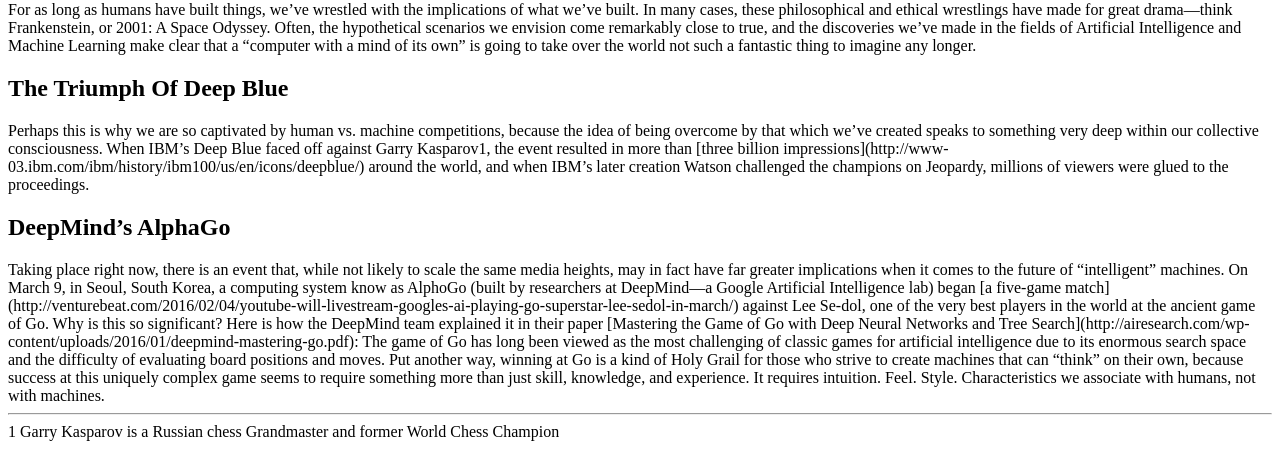
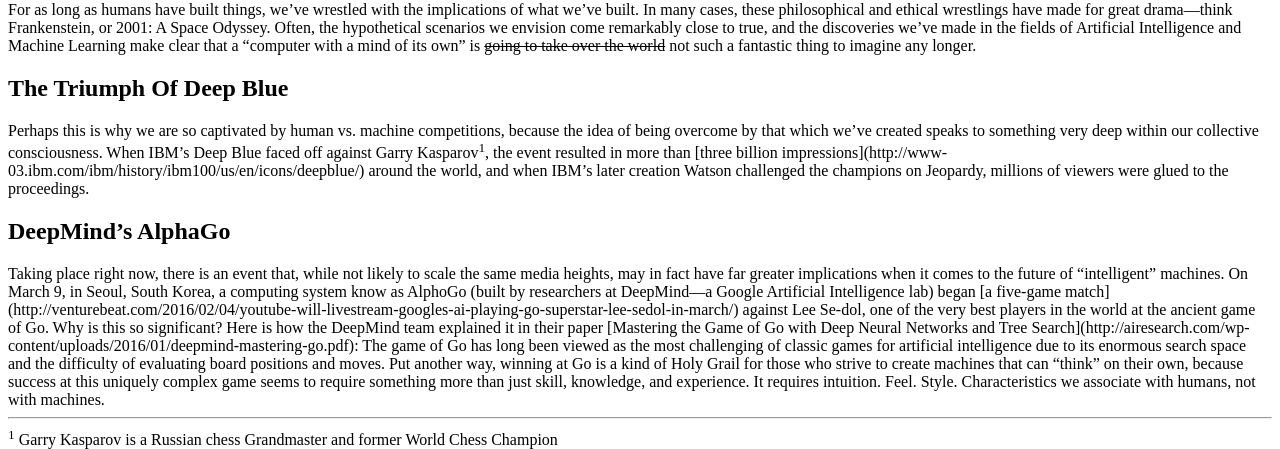
Before and after one commit to abe-lst92/basic-html-mockup, a plain HTML site: page index.html in a window 1280 px wide. Shown: the part 497-946 px from the top of the page. Drawn offline with Linux system fonts and the light colour scheme.

Commit message:
My second commit

```diff
--- a/index.html
+++ b/index.html
@@ -27,8 +27,8 @@
     these philosophical and
     ethical wrestlings have made for great drama—think Frankenstein, or 2001: A Space Odyssey. Often, the hypothetical
     scenarios we envision come remarkably close to true, and the discoveries we’ve made in the fields of Artificial
-    Intelligence and Machine Learning make clear that a “computer with a mind of its own” is going to take over the
-    world not such a fantastic thing to imagine any longer.
+    Intelligence and Machine Learning make clear that a “computer with a mind of its own” is <del>going to take over the
+    world</del> not such a fantastic thing to imagine any longer.
 
     <br>
 
@@ -36,7 +36,7 @@
 
     Perhaps this is why we are so captivated by human vs. machine competitions, because the idea of being overcome by
     that which we’ve created speaks
-    to something very deep within our collective consciousness. When IBM’s Deep Blue faced off against Garry Kasparov1,
+    to something very deep within our collective consciousness. When IBM’s Deep Blue faced off against Garry Kasparov<sup>1</sup>,
     the event resulted in more than [three billion
     impressions](http://www-03.ibm.com/ibm/history/ibm100/us/en/icons/deepblue/) around the world, and when IBM’s later
     creation Watson challenged the champions on Jeopardy, millions of viewers were glued to the proceedings.
@@ -66,7 +66,7 @@
 
     <hr>
 
-    1 Garry Kasparov is a Russian chess Grandmaster and
+    <sup>1</sup> Garry Kasparov is a Russian chess Grandmaster and
     former World Chess Champion
 
 </body>
```
